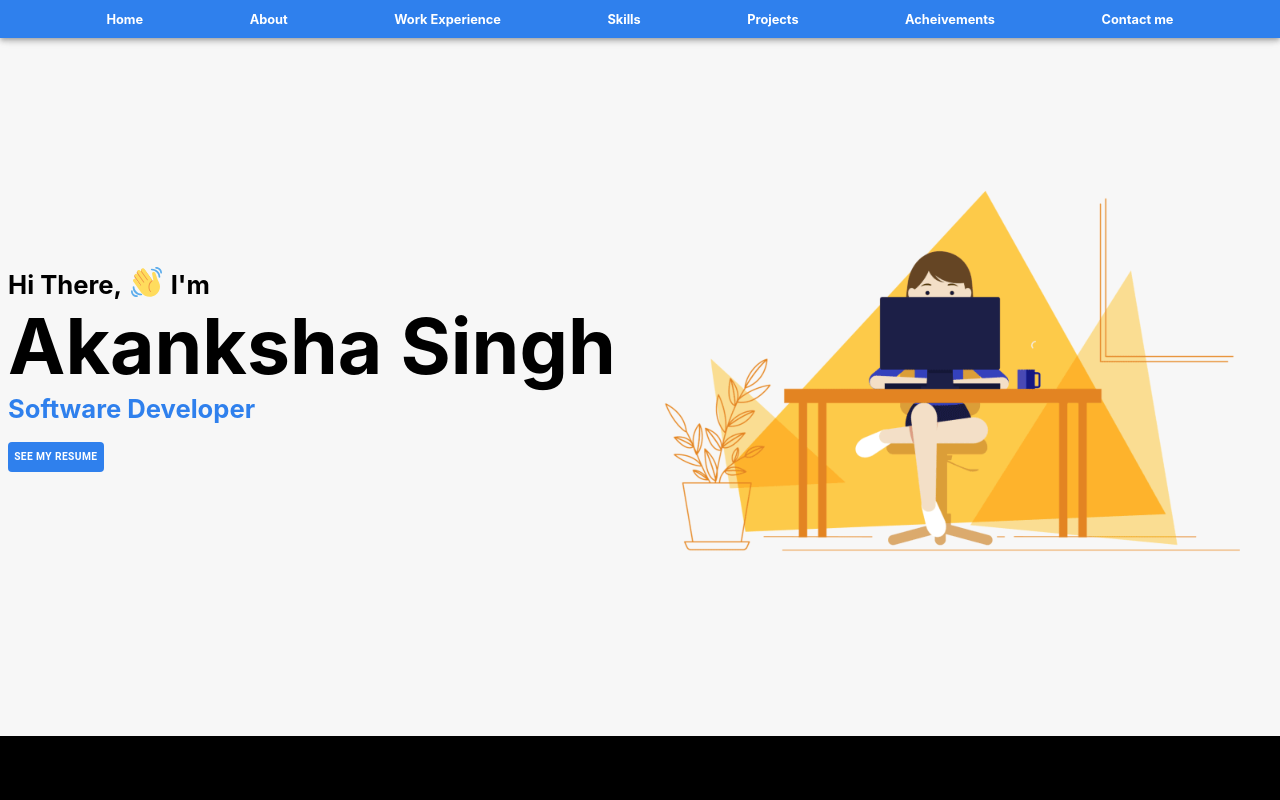
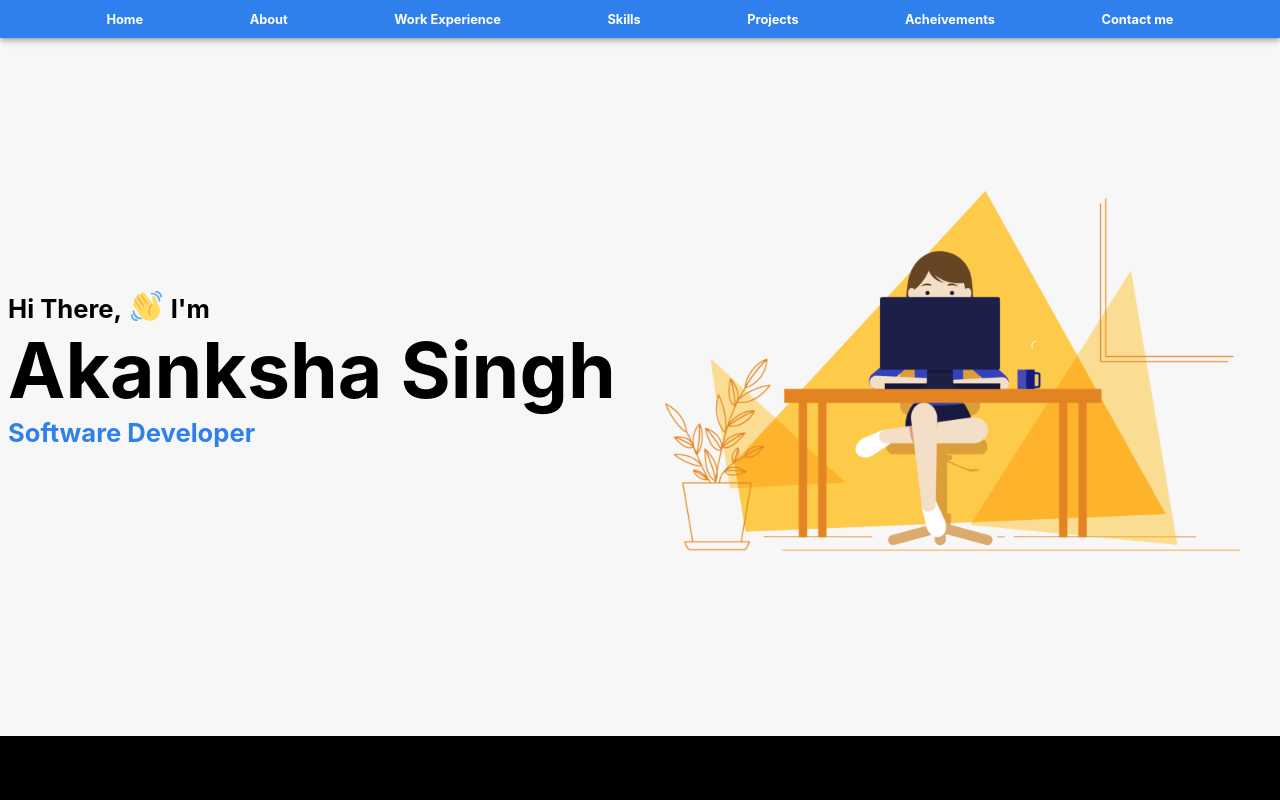
Before and after one commit to Akanksha872/portfolio, a React (Create React App) app: page / in a window 1280 px wide. Shown: the top 800 px of the page. Built offline with nearby package versions, Linux system fonts and the light colour scheme.

Commit message:
remove resume button

```diff
--- a/src/pages/Home.js
+++ b/src/pages/Home.js
@@ -55,7 +55,7 @@ function Home(props) {
           <h3 style={{ color: pageTheme.h3.color }} >
             Software Developer
         </h3>
-        <Button className={classes.downloadButton} onClick={saveFile}><h6>See my Resume</h6></Button>
+        {/* <Button className={classes.downloadButton} onClick={saveFile}><h6>See my Resume</h6></Button> */}
 
         </Box>
         <img src={helloAnimation} alt="loading..." width="50%" />
```
Also changed, not shown: 1 other file (tests, documents, lock files or other folders).
